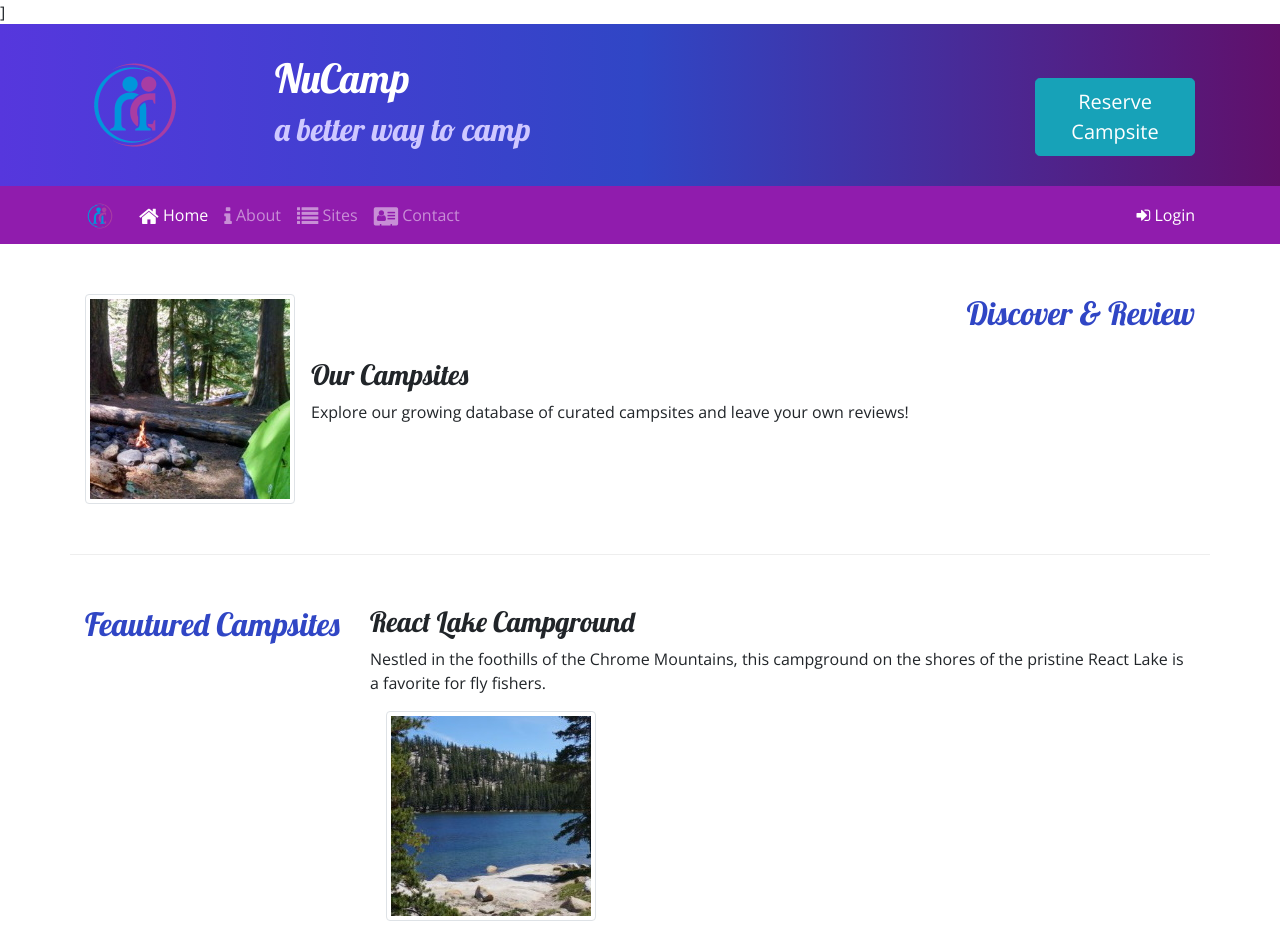
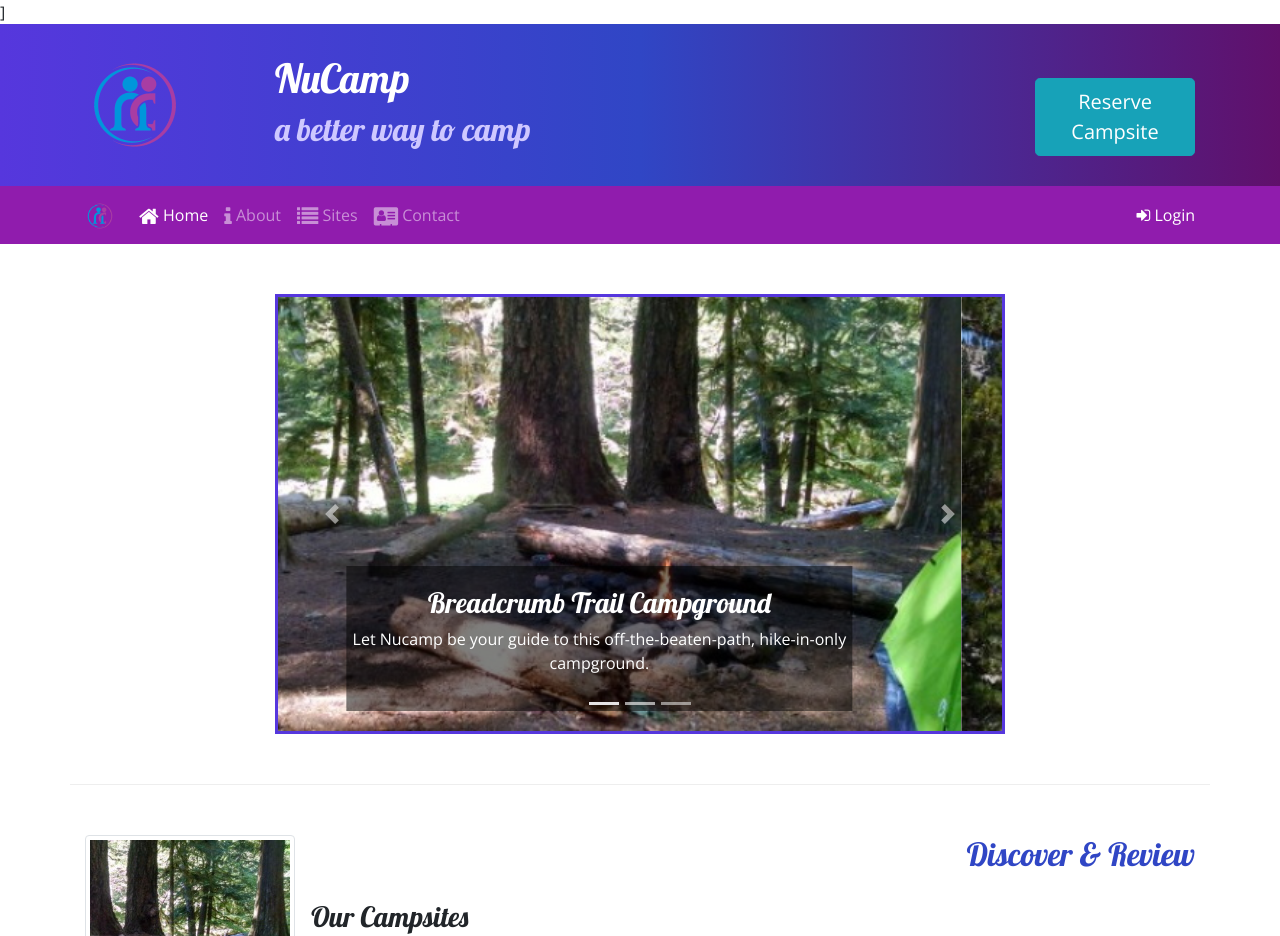
Before and after one commit to abramhperez/nucampsite, a website: page index.html in a window 1280 px wide. Shown: the top 936 px of the page. Drawn offline with nearby package versions, Linux system fonts and the light colour scheme.

Commit message:
Carousel

```diff
--- a/css/styles.css
+++ b/css/styles.css
@@ -39,3 +39,11 @@ header h2 {
         border-top: none;
         padding: 10px;
     }
+
+    .carousel-caption {
+        background-color: rgba(0, 0, 0, 0.5);
+    }
+
+    .carousel {
+        border: solid #5637DD;
+    }
--- a/index.html
+++ b/index.html
@@ -88,11 +88,13 @@
                             <div class="form-row">
                                 <div class="form-group col-12">
                                     <label class="sr-only" for="loginEmail">Email address</label>
-                                    <input type="email" class="form-control form-control-sm" id="loginEmail" placeholder="Enter email">
+                                    <input type="email" class="form-control form-control-sm" id="loginEmail"
+                                        placeholder="Enter email">
                                 </div>
                                 <div class="form-group col-12">
                                     <label class="sr-only" for="loginPassword">Password</label>
-                                    <input type="password" class="form-control form-control-sm" id="loginPassword" placeholder="Password">
+                                    <input type="password" class="form-control form-control-sm" id="loginPassword"
+                                        placeholder="Password">
                                 </div>
                                 <div class="col">
                                     <div class="form-check">
@@ -102,7 +104,8 @@
                                 </div>
                             </div>
                             <div class="form-row">
-                                <button type="button" class="btn btn-secondary btn-sm ml-auto" data-dismiss="modal">Cancel</button>
+                                <button type="button" class="btn btn-secondary btn-sm ml-auto"
+                                    data-dismiss="modal">Cancel</button>
                                 <button type="submit" class="btn btn-primary btn-sm ml-1">Sign in</button>
                             </div>
                         </form>
@@ -113,6 +116,57 @@
     </div>
 
     <div class="container">
+        <div class="row row-content">
+            <div class="col-md-8 mx-auto">
+
+                <div id="homeCarousel" class="carousel slide" data-ride="carousel">
+                    <ol class="carousel-indicators">
+                        <li data-target="#homeCarousel" data-slide-to="0" class="active"></li>
+                        <li data-target="#homeCarousel" data-slide-to="1"></li>
+                        <li data-target="#homeCarousel" data-slide-to="2"></li>
+                    </ol>
+
+
+                    <div class="carousel-inner">
+
+
+                        <div class="carousel-item active">
+                            <img class="d-block w-100" src="img/breadcrumb-trail.jpg"
+                                alt="Breadcrumb Trail Campground" />
+                                <div class="carousel-caption">
+                                    <h3>Breadcrumb Trail Campground</h3>
+                                    <p class="d-none d-sm-block">Let Nucamp be your guide to this off-the-beaten-path, hike-in-only campground.</p>
+                                </div>
+                        </div>
+                        <div class="carousel-item">
+                            <img class="d-block w-100" src="img/react-lake.jpg" alt="React Lake Campground" />
+                            <div class="carousel-caption">
+                                <h3>React Lake Campground</h3>
+                                <p class="d-none d-sm-block">Nestled in the foothills of the Chrome Mountains, this campground on the shores of the pristine React Lake is a favorite for fly fishers.</p>
+                            </div>
+                        </div>
+                        <div class="carousel-item">
+                            <img class="d-block w-100" src="img/chrome-river.jpg" alt="Chrome River Campground" />
+                            <div class="carousel-caption">
+                                <h3>Chrome River Campground</h3>
+                                <p class="d-none d-sm-block">Spend a few sunny days and starry nights beneath a canopy of old-growth firs at this enchanting spot by the Chrome River.
+
+
+                                </p>
+                            </div>
+                        </div>
+                    </div>
+                    <a class="carousel-control-prev" href="#homeCarousel" role="button" data-slide="prev">
+                        <span class="carousel-control-prev-icon"></span>
+                        <span class="sr-only">Previous</span>
+                    </a>
+                    <a class="carousel-control-next" href="#homeCarousel" role="button" data-slide="next">
+                        <span class="carousel-control-next-icon"></span>
+                        <span class="sr-only">Next</span>
+                    </a>
+                </div>
+            </div>
+        </div>
         <div class="row row-content
         align-items-class">
             <div class="col -sm-4 order-sm-last col-md-3">
@@ -133,16 +187,19 @@
 
         <div class="row row-content
         align-items-class">
-            <div class="col -sm-4 col-md-3">
-                <h2>Feautured Campsites</h2>
+            <div class="col-sm-4 col-md-3">
+                <h2 class="">Feautured Campsites</h2>
             </div>
             <div class="col">
                 <div class="media">
+
                     <div class="media-body align-self-center">
                         <h3>React Lake Campground</h3>
+
                         <p class="d-none d-sm-block">Nestled in the foothills of the Chrome Mountains, this campground
                             on the shores of the pristine React Lake is a favorite for fly fishers.</p>
-                        <img class="d-flex ml-3 img-thumbnail" src="img/react-lake-thumb.jpg" alt="React Lake" />
+                    </div>
+                    <img class="img-thumbnail ml-1 d-flex" src="img/react-lake-thumb.jpg" alt="React Lake" />
                 </div>
             </div>
         </div>
@@ -153,8 +210,7 @@
             </div>
             <div class="col">
                 <div class="media">
-                        <img class="d-flex mr-3 img-thumbnail" src="img/bootstrap-thumb.png"
-                            alt="Bootstrap Outfitters" />
+                    <img class="d-flex mr-3 img-thumbnail" src="img/bootstrap-thumb.png" alt="Bootstrap Outfitters" />
                     <div class="media-body align-self-center">
                         <h3>Bootstrap Outfitters</h3>
                         <p class="d-none d-sm-block">Bootstrap Outfitters supplies you with gear you need at prices
@@ -164,7 +220,7 @@
             </div>
 
         </div>
-        </div>
+
         <div class="row row-content">
             <div class="col-sm-6 mx-auto">
                 <div class="card">
@@ -211,7 +267,8 @@
 
         </div>
     </div>
-    </div>
+
+
 
 
     <footer class="site-footer">
```
Lines whose indentation alone changed are shown as unchanged.
